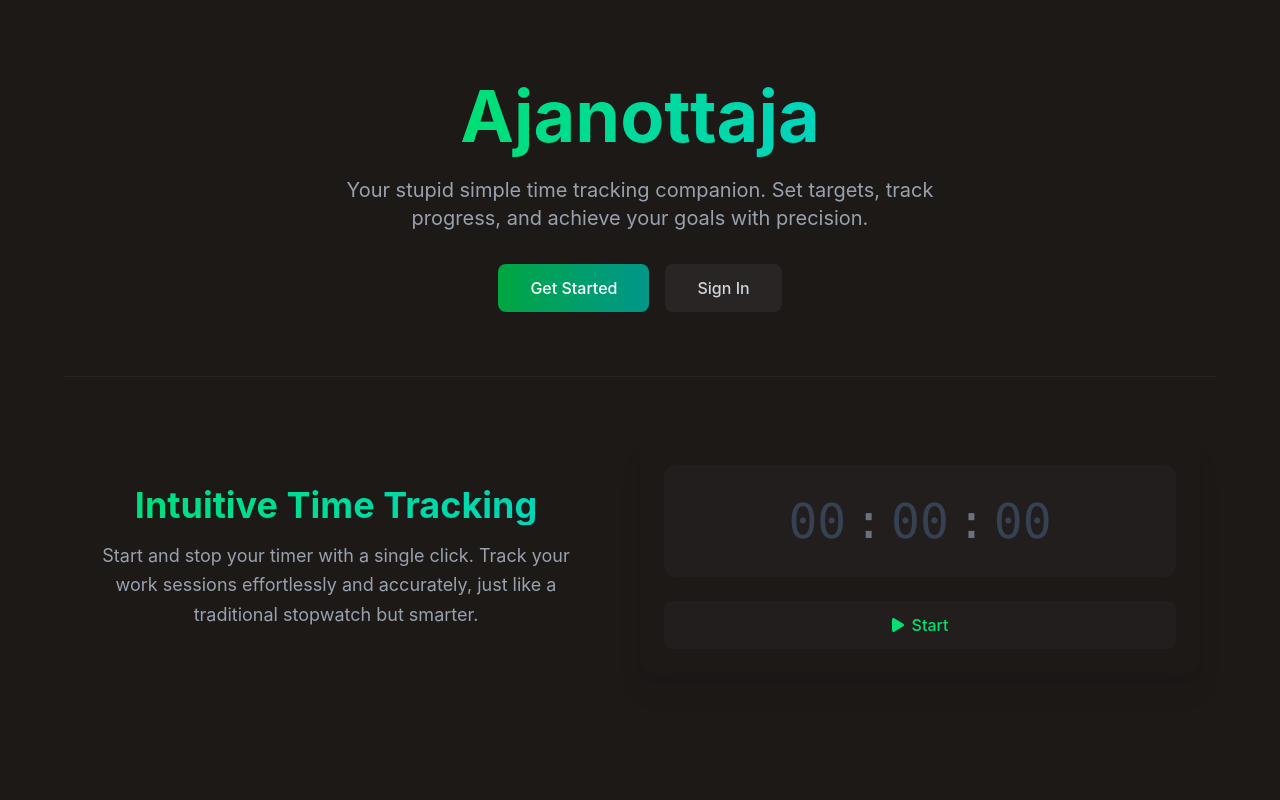
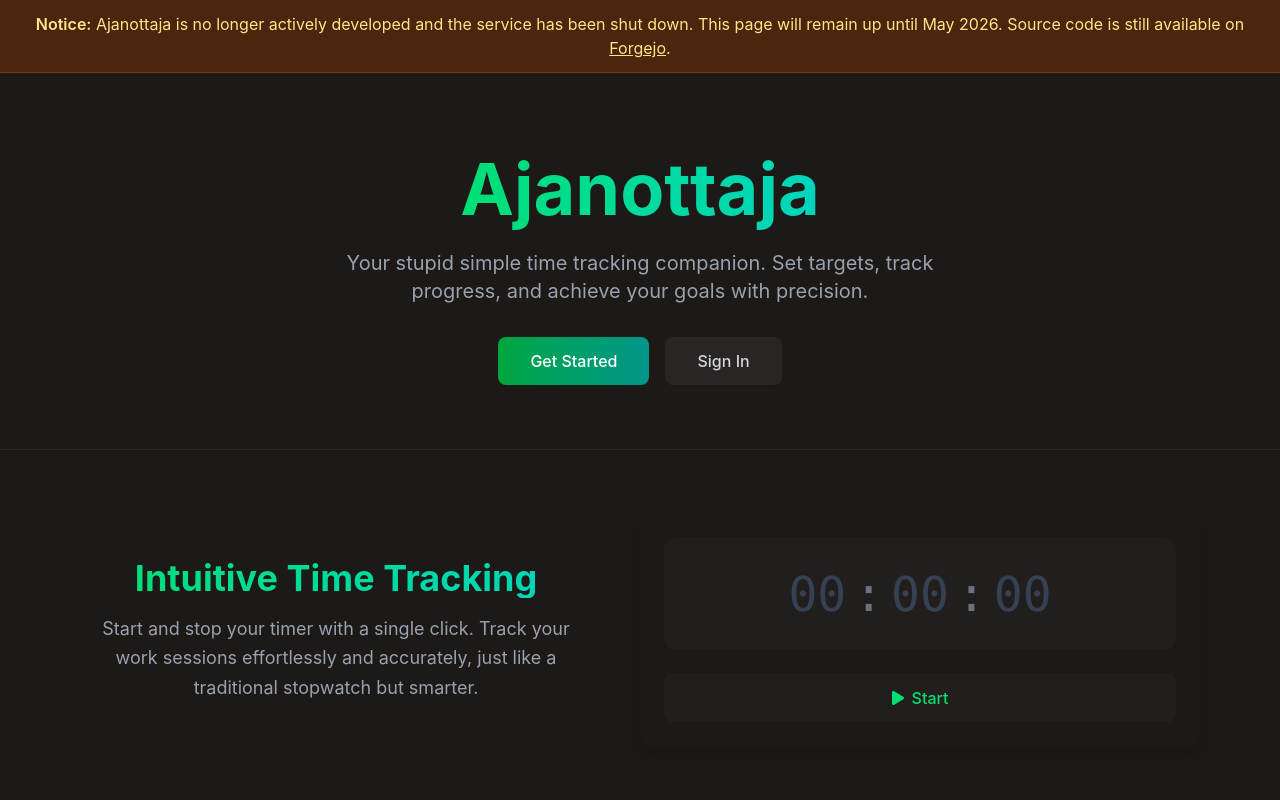
Before and after one commit to ajanottaja/frontend, a React (Vite) app: page / in a window 1280 px wide. Shown: the top 800 px of the page. Built offline with nearby package versions, Linux system fonts and the light colour scheme; no server answers.

Commit message:
chore: Deprecate project

```diff
--- a/src/pages/home.tsx
+++ b/src/pages/home.tsx
@@ -167,12 +167,25 @@
   </div>
 );
 
+const SunsetBanner = () => (
+  <div className="bg-amber-900/50 border-b border-amber-700/50">
+    <div className="max-w-7xl mx-auto px-4 py-3 text-center">
+      <p className="text-amber-200 text-sm sm:text-base">
+        <span className="font-semibold">Notice:</span> Ajanottaja is no longer actively developed and the service has been shut down.
+        This page will remain up until May 2026. Source code is still available on{" "}
+        <a href="https://git.snorre.io/snorre/ajanottaja-frontend" className="underline hover:text-amber-100" target="_blank" rel="noopener noreferrer">Forgejo</a>.
+      </p>
+    </div>
+  </div>
+);
+
 const Home = () => {
   const [target, setTarget] = useState<Duration>();
   const [isOpen, setIsOpen] = useState(false);
 
   return (
     <div className="min-h-screen flex flex-col">
+      <SunsetBanner />
       {/* Hero Section */}
       <div className="relative overflow-hidden flex flex-col">
         <div className="max-w-7xl w-full mx-auto px-4 sm:px-6 lg:px-8 pt-12 sm:pt-20 pb-12 sm:pb-16 text-center flex flex-col items-center">
```
